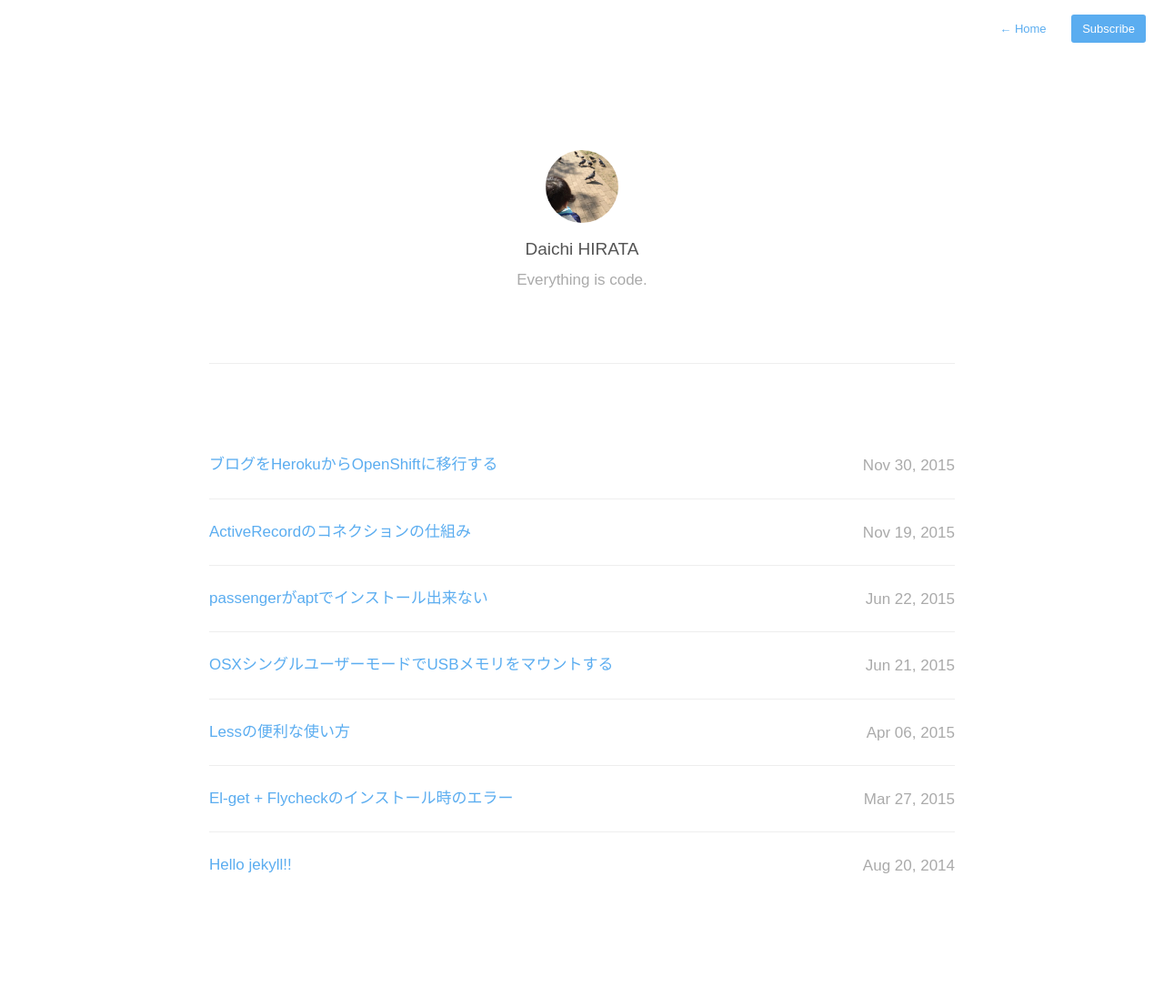
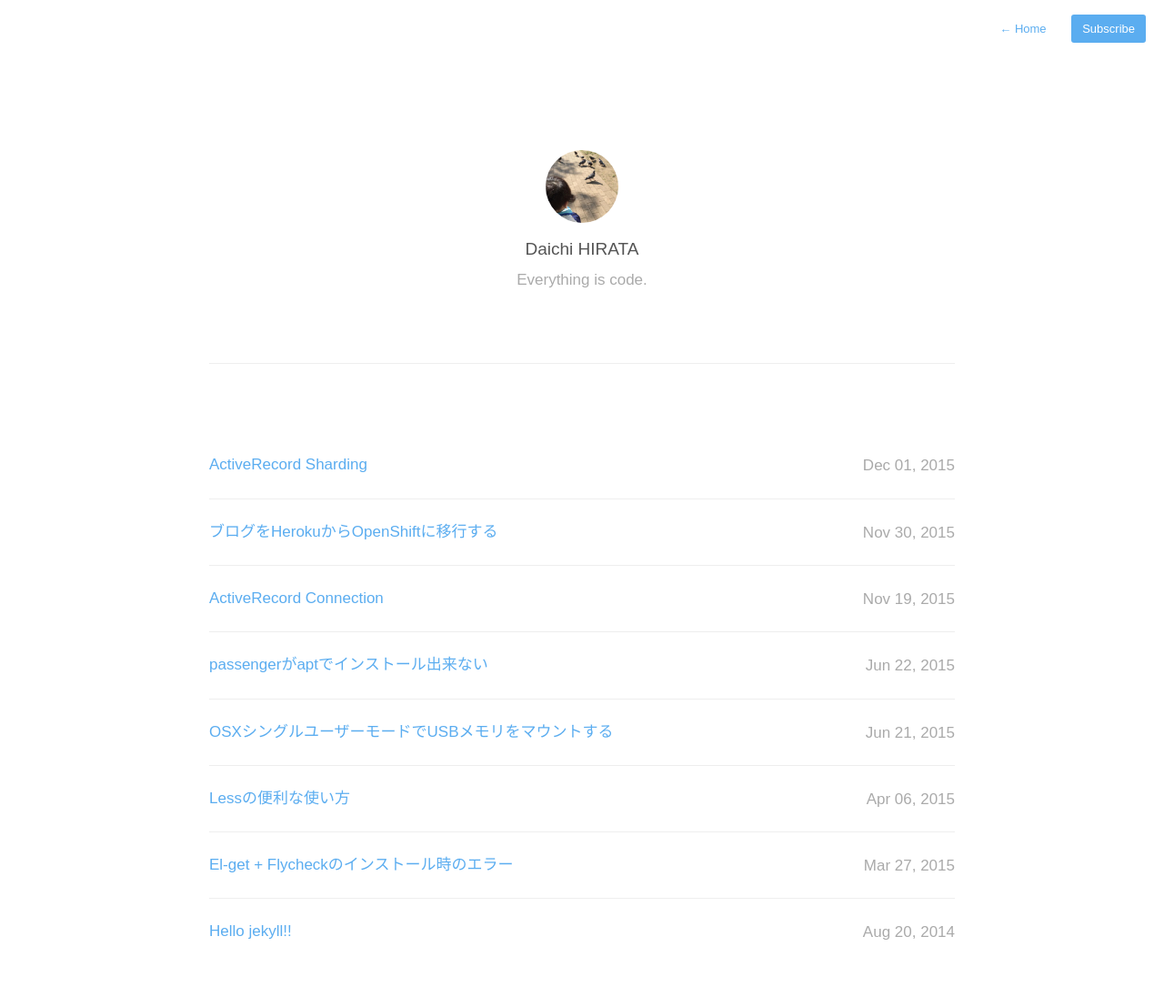
Before and after one commit to daichirata-blog/daichirata-blog.github.io, a Jekyll site: the page built from index.html, in a window 1280 px wide. Shown: the whole page at 91% size. Built offline with Jekyll 4.4.1, drawn with Linux system fonts in a browser that asks for light colours; the list of posts is cut into pages by our own code; before the commit the page ends 1022 px from its top, so only the background shows below that; some of the changed lines change nothing that is shown.

Commit message:
add a new entry.

````diff
--- a/_posts/2015-11-19-activerecord-connection.md
+++ b/_posts/2015-11-19-activerecord-connection.md
@@ -1,5 +1,5 @@
 ---
-title: ActiveRecordのコネクションの仕組み
+title: ActiveRecord Connection
 categories:
   -
 ---
--- /dev/null
+++ b/_posts/2015-12-01-activerecord-sharding.md
@@ -0,0 +1,266 @@
+---
+title: ActiveRecord Sharding
+categories:
+  -
+---
+
+[前回](/2015/11/19/activerecord-connection/)の続き
+
+ActiveRecordが実際にDBにクエリを発行する場合`ActiveRecord::Base.connection`を経由する。話を単純にする為に、クエリの実行だけに限定してShardingを実現しようと思った場合このメソッドがそれぞれのShardに対して確立されたコネクションを返せば良い。
+
+一番多く採用されている実現方法はconnectionメソッドを上書きしてproxyを経由させるパターンで、多くのGemで採用されている。その他にもコネクションの確立方法・管理などで既存のGemがどうやって実現しているかをいくつか紹介する。
+
+## Octopus
+
+おそらく一番有名なのかもしれないGem。[kovyrin/db-charmer](https://github.com/kovyrin/db-charmer)の影響を少なからず受けている。
+
+実際に置き換えているのは、ActiveRecord::BaseにOctopus::Modelをextendした際に実行されるhijack_methodsで行われている。
+
+```ruby
+# lib/octopus/model.rb
+
+def hijack_methods
+  # ...
+
+  class << self
+    # ...
+
+    alias_method_chain :connection, :octopus
+    alias_method_chain :connection_pool, :octopus
+    alias_method_chain :clear_all_connections!, :octopus
+    alias_method_chain :clear_active_connections!, :octopus
+    alias_method_chain :connected?, :octopus
+
+    # ...
+  end
+end
+
+def connection_with_octopus
+  if should_use_normal_connection?
+    connection_without_octopus
+  else
+    connection_proxy.current_model = self
+    connection_proxy
+  end
+end
+
+def connection_proxy
+  ActiveRecord::Base.class_variable_defined?(:@@connection_proxy) &&
+    ActiveRecord::Base.class_variable_get(:@@connection_proxy) ||
+    ActiveRecord::Base.class_variable_set(:@@connection_proxy, Octopus::Proxy.new)
+end
+```
+
+Octopus::Proxyはそこそこにツラみを伴うアレなクラスで、Shard毎のコネクションの切り替え以外にもShardへのコネクション確立(プールの作成)と管理もProxyクラス自身で行っている。つまりActiveRecordのConnectionHandlerのような役割を自前で実装している。初めてconnectionが実行されたタイミングでインスタンスが生成され、initalizeで各Shardへのプールを作成する。
+
+内部ではTLSを使ってShardを管理していて、method_missiongでその時に指定されているShardのコネクションを取得してProxyする。簡単なダミーコードで説明すると
+
+```ruby
+Thread.current[:octopus_shard]              # => nil
+ActiveRecord::Base.connection.execute(...)  # => default connection.
+
+Octopus.using(:shard1) do
+  Thread.current[:octopus_shard]             # => :shard1
+  ActiveRecord::Base.connection.execute(...) # => :shard1 connection.
+end
+```
+
+のような感じ。実際にはRelation・Associationの対応でもう少し作りこみが必要だが基本的な考え方はこれで問題ない。
+
+## SwitchPoint
+
+ShardingではなくR/W splittingに使われているGem。コネクションを切り替えるという点ではだいたい似ているので紹介しておく。軽量なGemで見通しも良いので何か1つガッツリ読みこんで勉強したいのであればこのGemを選択するの良いかもしれない。
+
+SwitchPoint::ModelをincludeしたModelに対してconnectionを差し替える。その後use_switch_pointを実行することでproxyを有効にする。
+
+```ruby
+# lib/switch_point/model.rb
+
+def self.included(model)
+  model.singleton_class.class_eval do
+    include ClassMethods
+    alias_method_chain :connection, :switch_point
+    alias_method_chain :cache, :switch_point
+    alias_method_chain :uncached, :switch_point
+  end
+end
+
+module ClassMethods
+  def connection_with_switch_point
+    if switch_point_proxy
+      switch_point_proxy.connection
+    else
+      connection_without_switch_point
+    end
+  end
+
+  def switch_point_proxy
+    if @switch_point_name
+      ProxyRepository.checkout(@switch_point_name)
+    elsif self == ActiveRecord::Base
+      nil
+    else
+      superclass.switch_point_proxy
+    end
+  end
+end
+```
+
+コネクションはProxyRepository.checkoutのタイミングで未初期化の@switch_point_nameであれば作成される。また、継承関係にも対応していて自身でuse_switch_pointを実行していないクラスは親クラスのproxyをたどることでActiveRecordの様にコネクションを使い回す様になっている。
+
+コネクションの確立方法は、ActiveRecord::Baseを継承するダミークラスを作成してそのクラスを使ってestablish_connectionを実行している。
+
+```ruby
+# lib/switch_point/proxy.rb
+
+def define_model(name, mode)
+  model_name = SwitchPoint.config.model_name(name, mode)
+  if model_name
+    model = Class.new(ActiveRecord::Base)
+    Proxy.const_set(model_name, model)
+    model.establish_connection(SwitchPoint.config.database_name(name, mode))
+    model
+  elsif mode == :readonly
+    # Re-use writable connection
+    Proxy.const_get(SwitchPoint.config.model_name(name, :writable))
+  else
+    Class.new(ActiveRecord::Base)
+  end
+end
+```
+
+後は必要に応じてクラスを取り出してconnectionを取得する。この方式のいいところはOctopusと違ってestablish_connection経由でのコネクション確立なのでActiveRecordの変更に比較的強い所と、ActiveRecord::BaseのConnectionHandlerに管理を任せられる部分にある(clear_active_connections!等の確保済みコネクションに対する処理の辺り)。
+
+SwitchPointもproxy内部でmodeがTLSで管理されていてreadとwriteのコネクションを切り替える仕組みになっている。
+
+```ruby
+Article.with_readonly { Article.first } # Read from db-blog-slave
+Category.with_readonly { Category.first } # Also read from db-blog-slave
+Comment.with_readonly { Comment.first } # Read from db-comment-slave
+
+Article.with_readonly do
+  article = Article.first  # Read from db-blog-slave
+  article.title = 'new title'
+  Article.with_writable do
+    article.save!  # Write to db-blog-master
+    article.reload  # Read from db-blog-master
+    Category.first  # Read from db-blog-master
+  end
+end
+```
+
+## ActiveRecord::Turntable
+
+ドリコム製のライブラリ。これまでにあったGemとはアプローチが大きく異なりconnectionを上書きしない。更に`Ocotpus.using`のようなShardの指定を明示的に行わずにShardingを実現している。また、クラスタでUniqなIDを生成するためのSequencerが付いてきたりする。
+
+```ruby
+# lib/active_record/turntable/base.rb
+
+def turntable(cluster_name, shard_key_name, options = {})
+  # ...
+
+  self.turntable_cluster =
+    self.turntable_clusters[cluster_name] ||= Cluster.new(
+                                                turntable_config[:clusters][cluster_name],
+                                                options
+                                              )
+  turntable_replace_connection_pool
+end
+
+def turntable_replace_connection_pool
+  ch = connection_handler
+  cp = ConnectionProxy.new(self, turntable_cluster)
+  pp = PoolProxy.new(cp)
+  ch.class_to_pool.clear if defined?(ch.class_to_pool)
+  ch.send(:class_to_pool)[name] = ch.send(:owner_to_pool)[name] = pp
+end
+```
+
+[前回](/2015/11/19/activerecord-connection/)見たConnectionHandlerのowner_to_poolをConnectionProxyで置き換えている。PoolProxyはプール全体のコネクションに実行する必要のあるメソッドをproxyしている。
+
+コネクションの確立方法はSwitchPoint等と同様に、Shard毎にActiveRecord::Baseを継承するダミークラスを作成してestablish_connectionするパターン。
+
+```ruby
+def get_or_set_connection_class
+  if Connections.const_defined?(name.classify)
+    klass = Connections.const_get(name.classify)
+  else
+    klass = Class.new(ActiveRecord::Base)
+    Connections.const_set(name.classify, klass)
+    klass.abstract_class = true
+  end
+  klass
+end
+
+def create_connection_class
+  klass = get_or_set_connection_class
+  klass.remove_connection
+  klass.establish_connection ActiveRecord::Base.connection_pool.spec.config[:shards][name].with_indifferent_access
+  klass
+end
+```
+
+後は必要に応じてクラスを取り出してconnectionとconnection_poolを取得する。ただ、Turntableの場合は変更が大きすぎて確保済みのコネクションに対する処理などは自前で行う必要があるっぽいけど。
+
+
+実際にコネクションを切り替える部分は
+
+```ruby
+# lib/active_record/turntable/connection_proxy.rb
+
+def method_missing(method, *args, &block)
+  clear_query_cache_if_needed(method)
+  if shard_fixed?
+    connection.send(method, *args, &block)
+  elsif mixable?(method, *args)
+    fader = @mixer.build_fader(method, *args, &block)
+    logger.debug { "[ActiveRecord::Turntable] Sending method: #{method}, " +
+      "sql: #{args.first}, " +
+      "shards: #{fader.shards_query_hash.keys.map(&:name)}" }
+    fader.execute
+  else
+    connection.send(method, *args, &block)
+  end
+end
+```
+
+となっている。`shard_fixed?`はOctopus.usingでShardを指定した時の様に、Shardが指定されていて判定する必要がない場合。通常のクエリなどで判定の必要がある場合には`@mixer.build_fader`でクエリから対象のShardを判定している。この中で引数のSQLを[wvanbergen/sql_tree](https://github.com/wvanbergen/sql_tree)を使ってSQLをパースして対象Shardを絞り込んでいる。大分マッチョだ。
+
+## Other
+
+その他にも、開発が止まってるものやReplication系の物も含めるといくつかライブラリはある。
+
+* [taiki45/mixed_gauge](https://github.com/taiki45/mixed_gauge)
+* [zendesk/active_record_shards](https://github.com/zendesk/active_record_shards)
+* [mperham/data_fabric](https://github.com/mperham/data_fabric)
+* [technoweenie/masochism](https://github.com/technoweenie/masochism)
+* [r7kamura/replicat](https://github.com/r7kamura/replicat)
+* [schoefmax/multi_db](https://github.com/schoefmax/multi_db)
+* [mixonic/ShardTheLove](https://github.com/mixonic/ShardTheLove)
+
+## Yet Another
+
+クエリの実行だけに絞って見てきたが、実際には
+
+* Relation
+* Association
+* Migration
+* QueryCache
+* インスタンスの処理
+  * saveなどで呼ばれるtransactionのコネクション指定
+* その他connection操作
+  * clear_all_connections!
+  * clear_active_connections!
+  * etc.
+
+などコネクションの差替え以外にも作りこまなければいけない部分が多い。が、基本的には上で見てきた切替えがベースとなる。
+
+今私が作っているソーシャルゲームはRailsで書いていてDB ShardingはOctopusを使用しているんだけど、なかなか使いづらい所や不満もそこそこにはあったりする。もう直ってるけどコネクションプールを独自で管理してるのでコネクションがリクエストごとにロストしたりしてたこともある。また、他のDB系のライブラリ(annotate_modelsやdatabase_rewinderとか)が手を入れないとうまく動かない。都度パッチを投げても良いんだけど別の実装アイディアもあったりするので、最近プロトタイプ的な感じで1から新しく設計し始めている。
+
+Sharding用のライブラリはザックリと「コネクションの管理」と「シャードの特定」の2つの要素に分解してそれぞれをコンパクトに実装するのが大切だと思っている。コネクションの管理は各シャードへのコネクション確立とModelがクエリを実行するコネクションの切替部分、シャードの特定はその上で実装されるShardingやReplicationのロジックのことを指している。今作ろうとしているものはコネクションの管理をメインに行うつもりだ。
+
+特にコネクション管理をコンパクトに保つのはとても大切で、ActiveRecordの変更に追従するのは非常に困難であることはよく知られている。(実際に[kovyrin/db-charmer](https://github.com/kovyrin/db-charmer)の作者は[ギブアップ](http://kovyrin.net/2014/11/14/dbcharmer-suspended/)してしまった)コネクションの管理をうまく一般化・抽象化することができればそのGemが土台となって、ActiveRecordとの互換性を気にせず本当に作りたかった機能に注力出来て皆ハッピーみたいな事が出来ればとか考えていたりする。
+
+まあ実際にやってみるとActiveRecordの設計から大きく外れないように設計し、更には内部のAPIなどを極力呼ばない様に作っていくの抜け道を探しているような、パズルをしているような間隔でそれはそれで楽しいものだ。一種の縛りプレイをやっているような感覚に近いかもしれない。
+
+もう少し設計が固まってきたら、また纏めたいと思う。
````
Also changed, not shown: assets/fonts/icons.ttf (deleted), assets/fonts/icons.woff (deleted), 2 other files.
